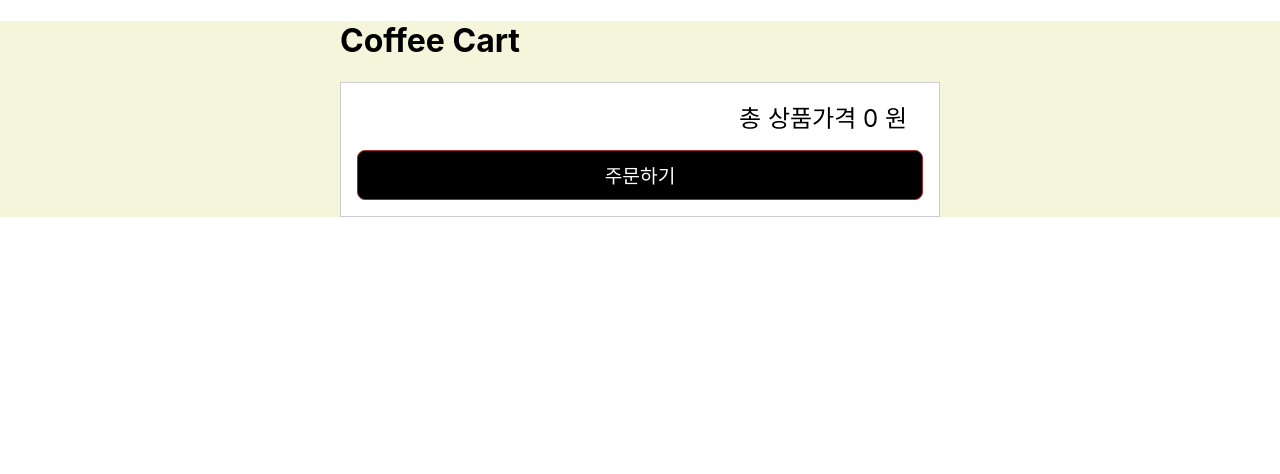
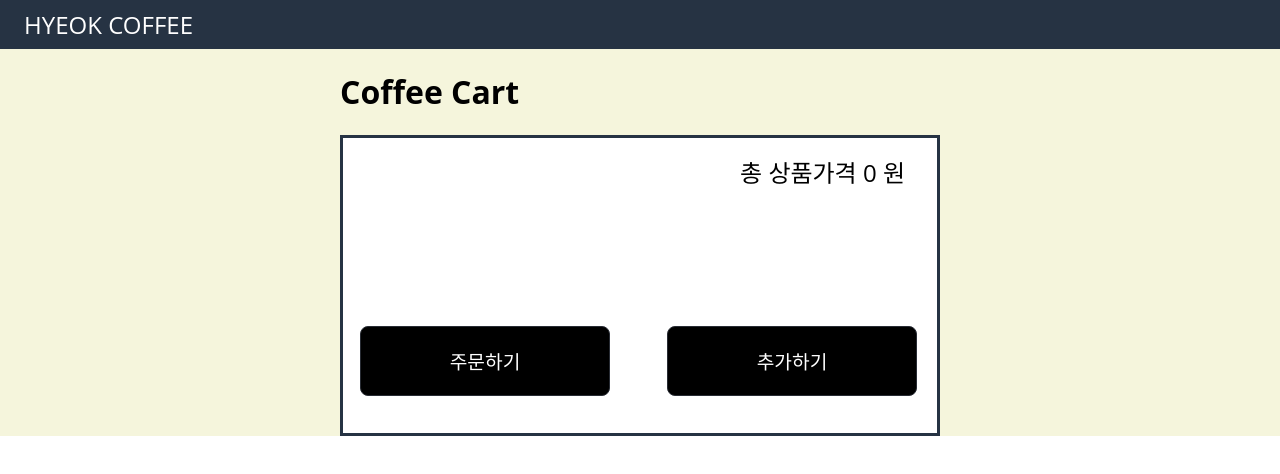
Before and after one commit to rayman521/coffekiosk, a React (Create React App) app: page /cart in a window 1280 px wide. Shown: the top 474 px of the page. Built offline with nearby package versions, Linux system fonts and the light colour scheme.

Commit message:
kiosk CSS add

```diff
--- a/src/App.css
+++ b/src/App.css
@@ -35,6 +35,8 @@ html, body, ul, li {
   margin-left: 38%;
   border-radius: 20px;
   font-size: 30px;
+  background-color: #282c34;
+  color: white;
 }
 
 .App ul li {
@@ -52,7 +54,7 @@ html, body, ul, li {
   padding: 22px;
   border-radius: 5px;
   background-color: #fff;
-  border: 3px solid brown;
+  border: 3px solid #282c34;
   margin: auto;
   margin-right: auto;
   margin-bottom: 30px;
@@ -74,23 +76,27 @@ html, body, ul, li {
   flex-direction: row;
   background-color: beige;
   padding: 24px;
-  border: 3px solid brown;
+  border: 3px solid #282c34;
+  height: 100%;
 }
 
 .ProductDetail img {
   width: 300px;
   height: 300px;
   margin-right: 35%;
+
 }
 
 .ProductDetail .ProductDetail__info {
-  border: 3px solid brown;
+  border: 3px solid #282c34;
   flex: 1;
   padding: 0 16px;
   display: flex;
   flex-direction: column;
 }
+.ProductDetail__info h1 {
 
+}
 .ProductDetail__price {
   text-align: right;
   font-size: 1.5rem;
@@ -100,23 +106,9 @@ html, body, ul, li {
   margin-top: 16px;
   width: 100%;
   font-size: 20px;
-  border: 1px solid brown;
+  border: 1px solid #282c34;
 }
 
-.ProductDetail__selectedOptions {
-  border: 3px solid brown;
-  margin-top: auto;
-  margin-bottom: 16px;
-  padding: 16px;
-}
-
-.ProductDetail__selectedOptions h3 {
-  margin-top: 0;
-}
-
-.ProductDetail__selectedOptions input {
-  width: 50px;
-}
 
 .ProductDetail__selectedOptions li {
   display: flex;
@@ -127,14 +119,26 @@ html, body, ul, li {
 .ProductDetail ul {
   margin-bottom: 16px;
 }
-
+.DetailBtn{
+  margin-left: 350px;
+}
+.DetailBtn button{
+  width: 45px;
+  height: 80px;
+  margin-left: 10px;
+  margin-bottom: 20px;
+}
 .OrderButton {
-  width: 100%;
+  width: 250px;
+  height: 70px;
   border-radius: 8px;
   background-color: black;
   color: #fff;
   font-size: 1.2rem;
-  border: 1px solid brown;
+  border: 1px solid #282c34;
+  margin-right: 55px;
+  margin-top: 120px;
+  margin-bottom: 20px;
   padding: 10px;
 }
 
@@ -156,7 +160,7 @@ html, body, ul, li {
 
 .Cart {
   background-color: #fff;
-  border: 1px solid #ccc;
+  border: 3px solid #263343;
   padding: 16px;
 }
 
@@ -186,6 +190,107 @@ html, body, ul, li {
   padding-right: 16px;
   margin-bottom: 16px;
 }
+
+:root{
+  --text-color: #f0f4f5;
+  --background-color: #263343;
+  --accent-color:#d49466;
+}
+
+body {
+  margin: 0px;
+  font-family: 'Open sans';
+}
+
+a {
+  text-decoration: none;
+  color: white;
+}
+
+.navbar {
+  display: flex;
+  justify-content: space-between;
+  align-items: center;
+  background:#263343;
+  padding: 8px 12px;
+}
+
+.navbar__logo {
+  font-size: 24px;
+  color: white;
+}
+
+.navbar__logo i {
+  color: #d49466;
+}
+
+.navbar__menu {
+  display: flex;
+  list-style: none;
+  padding-left: 0px;
+}
+
+.navbar__menu li {
+  padding: 8px 12px;
+
+}
+
+.navbar__menu :hover {
+  background: #282c34;
+  border-radius: 4px;
+}
+
+.navbar__icons {
+  list-style: none;
+  color: white;
+  display: flex;
+  padding-left: 0px;
+}
+
+.navbar__icons li {
+  padding: 8px 12px;
+}
+
+.navbar__toogleBtn {
+  display: none;
+  position: absolute;
+  right: 32px;
+  font-size: 24px;
+  color: #282c34;
+}
+
+  .navbar {
+      flex-direction: column;
+      align-items: flex-start;
+      padding: 8px 24px;
+  }
+
+  .navbar__menu {
+      display: none;
+      flex-direction: column;
+      align-items: center;
+      width: 100%;
+  }
+
+  .navbar__menu li {
+      width: 100%;
+      text-align: center;
+  }
+
+  .navbar__icons {
+      display: none;
+      justify-content: center;
+      width: 100%;
+  }
+
+  .navbar__toogleBtn {
+      display: block;
+  }
+
+  .navbar__menu.active,
+  .navbar__icons.active {
+      display: flex;
+  }
 
 
 @media (prefers-reduced-motion: no-preference) {
--- a/src/App.js
+++ b/src/App.js
@@ -6,8 +6,19 @@ import CoffeeMain from './components/CoffeeMain';
 import CartPage from './components/CartPage';
 
 function App() {
+
+    let navigate = useNavigate();
   return (
     <div className="App">
+    <nav class="navbar">
+        <div class="navbar__logo">
+            <i class="fab fa-accusoft"></i>
+            <a onClick={()=>{
+              navigate('/');
+            }}>HYEOK COFFEE</a>
+        </div>
+    </nav>
+
   {/* 라우터 */}
     <Routes>
           <Route path='/' element={<><CoffeeMain/></>}/>
--- a/src/components/CartPage.js
+++ b/src/components/CartPage.js
@@ -23,8 +23,8 @@ function CartPage() {
       SetTotalPrice(totalPrice += CoffeeList[i].price);
     }
     return () => {
-      //리스트 초기화
-      dispatch(delCoffee());
+      //리스트
+      // dispatch(delCoffee());
     };
   }, []);
 
@@ -51,9 +51,21 @@ function CartPage() {
           <div className="Cart__totalPrice">
             총 상품가격 {totalPrice} 원
            </div>
+           <tr>
+          <td>
           <button className="OrderButton" onClick={()=>{
+              dispatch(delCoffee());
+              alert('주문완료!')
                navigate('/')
           }}>주문하기</button>
+          </td>
+          <td>
+          <button className="OrderButton" onClick={()=>{
+               navigate('/list')
+          }}>추가하기</button>
+          </td>
+           </tr>
+
         </div>
       </div>
     )
--- a/src/components/ProductDetailPage.js
+++ b/src/components/ProductDetailPage.js
@@ -1,6 +1,7 @@
 import { useDispatch, useSelector } from "react-redux";
 import { useLocation,useNavigate } from "react-router-dom";
-import  {DownCnt, UpCnt, addCart}  from '../store.js';
+import  {DownCnt, ResetCnt, UpCnt, addCart}  from '../store.js';
+import { useEffect } from "react";
 
 // 주문 커피 상품 정보
 function ProductDetailPage() {
@@ -17,30 +18,28 @@ function ProductDetailPage() {
   //state
   let orderCnt = state.orderInfo.cnt; // 주문 커피 수
 
+  useEffect(()=>{
+
+    return(()=>{
+        dispatch(ResetCnt());
+    })
+  }, [])
   return (
  <div className="ProductDetailPage">
     <h1>Coffee Info</h1>
     <div className="ProductDetail">
       <img src={process.env.PUBLIC_URL + '/img/coffeeMain.png'}/>
       <div className="ProductDetail__info">
-        <h2>{menuName}</h2>
-
-        <div className="ProductDetail__selectedOptions">
-          <ul>
-            <li>
-              {menuName} -  {orderCnt} 개
-              <div>
-              <button onClick={()=>{ dispatch(UpCnt())}}>+</button>
-              <button onClick={()=>{ dispatch(DownCnt())}}>-</button>
-              </div>
-            </li>
-          </ul>
+     <h1>{menuName} {orderCnt}잔</h1>
+        <div className="DetailBtn">
+            <button onClick={()=>{ dispatch(UpCnt())}}>+</button>
+            <button onClick={()=>{ dispatch(DownCnt())}}>-</button>
+        </div>
           <div className="ProductDetail__totalPrice">총 {menuPrice * orderCnt} 원</div>
           <button className="OrderButton" onClick={()=>{
               dispatch(addCart({name : menuName, cnt : orderCnt, price : menuPrice * orderCnt}),)
               navigate('/cart');
-          }}>주문하기</button>
-        </div>
+          }}>장바구니 담기</button>
       </div>
     </div>
   </div>
--- a/src/store.js
+++ b/src/store.js
@@ -24,10 +24,13 @@ import coffeeMenu from './data/menuData'
                 }else {
                     state.cnt -= 1;
                 }
-            },
+            },ResetCnt(state){
+                   state.cnt = 1;
+            }
+
         }
     })
-    export let {UpCnt,DownCnt} = orderInfo.actions;
+    export let {UpCnt,DownCnt,ResetCnt} = orderInfo.actions;
 
     //장바구니 내역
     let cartList =  createSlice(
```
